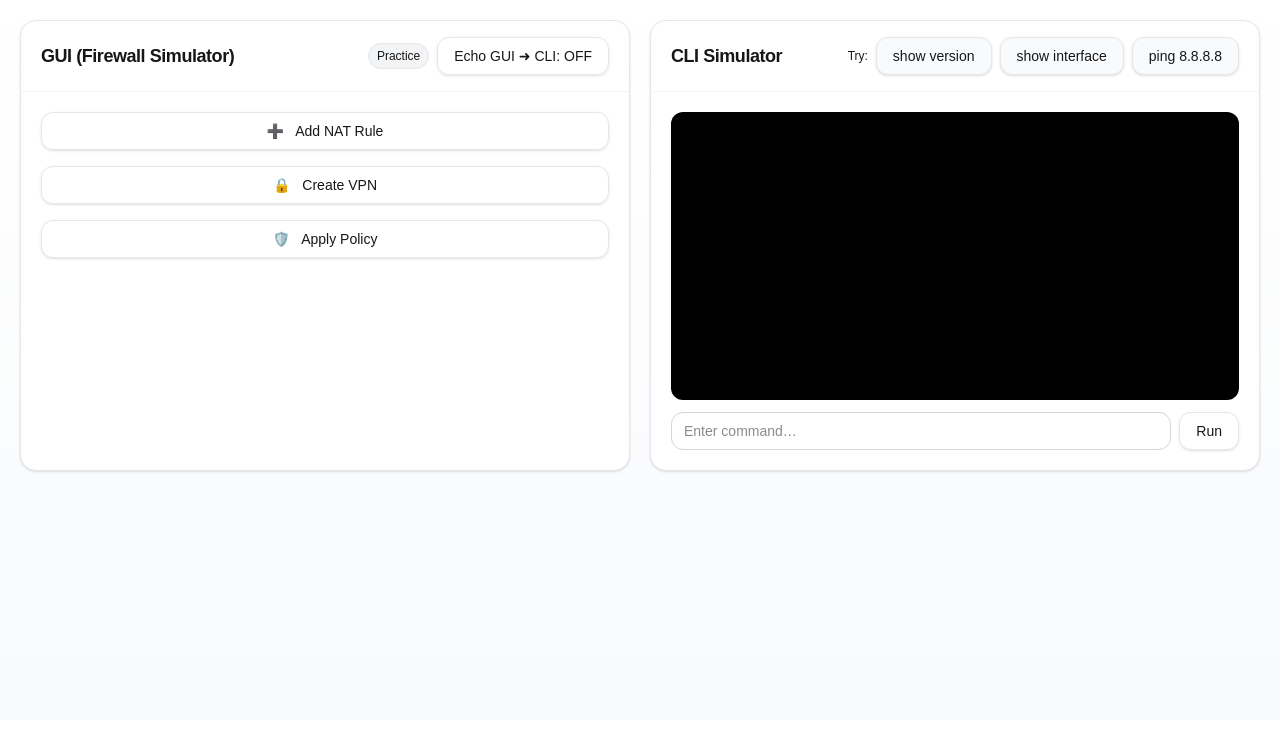
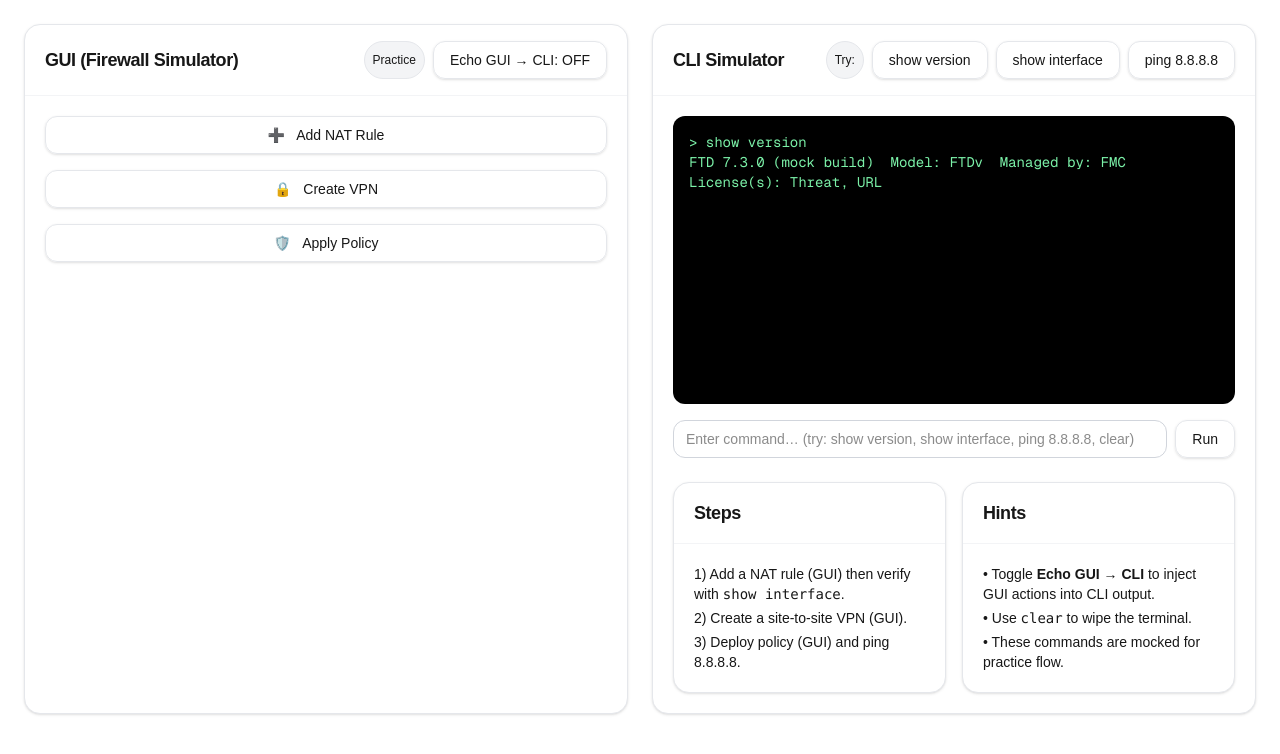
Before and after one commit to sushantdantal07-hub/network-sadhguru-practice, a Next.js app: page /practice in a window 1280 px wide. Shown: the top 754 px of the page. Built offline with nearby package versions, Linux system fonts and the light colour scheme.

Commit message:
Update page.tsx

```diff
--- a/app/practice/page.tsx
+++ b/app/practice/page.tsx
@@ -1,175 +1,231 @@
 "use client";
 
-import React, { useState, useRef, useEffect } from "react";
-import { Card, CardHeader, CardTitle, CardContent, Button, Input, Badge } from "@/components/ui";
+import React, { useRef, useState } from "react";
+import {
+  Card,
+  CardHeader,
+  CardTitle,
+  CardContent,
+  Button,
+  Badge,
+  Input,
+} from "@/components/ui";
 
 /**
- * Practice — Split-screen lab
+ * Practice – Split-screen lab
  * - GUI (left)
  * - CLI (right)
- * Defaults: GUI actions do NOT echo into CLI (restores your earlier behavior).
- * A small toggle lets you enable echo when needed.
+ * Notes:
+ *  - Echo toggle controls whether GUI buttons write into the CLI buffer.
+ *  - “Practice / Steps / Hints” live under the CLI.
  */
 
 export default function PracticePage() {
-  // CLI state
-  const [cliOutput, setCliOutput] = useState<string[]>([
-    // start empty and calm — no auto messages
+  // CLI text buffer
+  const [cli, setCli] = useState<string[]>([
+    "> show version",
+    "FTD 7.3.0 (mock build)  Model: FTDv  Managed by: FMC  License(s): Threat, URL",
+    "",
   ]);
-  const [cliInput, setCliInput] = useState("");
-  const [echoGuiToCli, setEchoGuiToCli] = useState(false); // <-- default OFF (your earlier behavior)
+  const [cmd, setCmd] = useState("");
+  const cliBoxRef = useRef<HTMLDivElement>(null);
 
-  const cliEndRef = useRef<HTMLDivElement | null>(null);
-  useEffect(() => {
-    cliEndRef.current?.scrollIntoView({ behavior: "smooth" });
-  }, [cliOutput]);
+  // Echo GUI buttons into CLI?
+  const [echoOn, setEchoOn] = useState<boolean>(false);
 
-  // --- CLI command handling (mock) ---
-  function runCommand(raw: string) {
-    const cmd = raw.trim();
-    if (!cmd) return;
+  // Scroll helper
+  const scrollToBottom = () => {
+    requestAnimationFrame(() => {
+      cliBoxRef.current?.scrollTo({ top: cliBoxRef.current.scrollHeight, behavior: "smooth" });
+    });
+  };
 
-    // show a simple prompt-like prefix
-    const prompt = `> ${cmd}`;
-    const lines: string[] = [prompt];
+  const push = (line: string | string[]) => {
+    setCli((old) => {
+      const next = Array.isArray(line) ? [...old, ...line] : [...old, line];
+      return next;
+    });
+    scrollToBottom();
+  };
 
-    switch (cmd.toLowerCase()) {
-      case "show version":
-        lines.push(
-          "FTD 7.3.0 (mock build)  Model: FTDv  Managed by: FMC  License(s): Threat, URL"
-        );
-        break;
-      case "show interface":
-      case "show interfaces":
-        lines.push(
-          "Gig0/0 (inside) 10.1.1.1/24 up   Gig0/1 (outside) 172.16.0.1/24 up   Mgmt 192.168.1.10/24 up"
-        );
-        break;
-      case "ping 8.8.8.8":
-        lines.push("Sending 5, 100-byte ICMP Echos to 8.8.8.8:");
-        lines.push("!!!!!  Success rate is 100 percent (5/5), round-trip min/avg/max = 2/4/9 ms");
-        break;
-      default:
-        lines.push("Unknown command (mock). Try: show version | show interface | ping 8.8.8.8");
+  // ---------------------
+  // GUI button handlers
+  // ---------------------
+  const onAddNat = () => {
+    if (!echoOn) return;
+    push([
+      "> configure terminal",
+      "nat (inside,outside) source static OBJ_IN OBJ_OUT destination",
+      "static any any",
+      "write memory",
+      "",
+    ]);
+  };
+
+  const onCreateVpn = () => {
+    if (!echoOn) return;
+    push([
+      "> vpn wizard",
+      "peer 203.0.113.10 pre-shared-key *****",
+      "ikev2 enable",
+      "crypto map OUTSIDE-MAP 10 match address VPN-ACL",
+      "write memory",
+      "",
+    ]);
+  };
+
+  const onApplyPolicy = () => {
+    if (!echoOn) return;
+    push([
+      "> policy deploy",
+      "Pushing Access Control Policy to FTD...",
+      "Success.",
+      "",
+    ]);
+  };
+
+  // ---------------------
+  // CLI execution
+  // ---------------------
+  const runCmd = (raw: string) => {
+    const c = raw.trim();
+    if (!c) return;
+
+    // Echo the entered command
+    push(`> ${c}`);
+
+    // Mock responses
+    if (c === "show version") {
+      push([
+        "FTD 7.3.0 (mock build)  Model: FTDv  Managed by: FMC  License(s): Threat, URL",
+        "",
+      ]);
+    } else if (c === "show interface") {
+      push([
+        "Gig0/0 (inside) 10.1.1.1/24 up   Gig0/1 (outside) 172.16.0.1/24 up   Mgmt 192.168.1.10/24 up",
+        "",
+      ]);
+    } else if (c.startsWith("ping ")) {
+      push([
+        "Sending 5, 100-byte ICMP Echos...",
+        "!!!!!  Success rate is 100 percent (5/5), round-trip min/avg/max = 2/4/9 ms",
+        "",
+      ]);
+    } else if (c === "clear") {
+      setCli([]);
+    } else {
+      push(["(mock) command accepted.", ""]);
     }
 
-    setCliOutput((prev) => [...prev, ...lines]);
-    setCliInput("");
-  }
+    setCmd("");
+  };
 
-  // --- GUI actions (do NOT echo to CLI unless toggled) ---
-  function guiAction(action: "nat" | "vpn" | "policy") {
-    if (!echoGuiToCli) {
-      // keep quiet by default — this restores your earlier behavior
-      return;
-    }
-    // If echo is ON, append realistic, short mock sequences (still non-intrusive)
-    const map: Record<typeof action, string[]> = {
-      nat: [
-        "> configure terminal",
-        "nat (inside,outside) source static OBJ_IN OBJ_OUT destination static any any",
-        "write memory",
-      ],
-      vpn: [
-        "> configure terminal",
-        "crypto ikev2 policy 10",
-        "tunnel-group 1.1.1.1 type ipsec-l2l",
-        "write memory",
-      ],
-      policy: [
-        "> configure terminal",
-        "access-control-policy Sadhguru-ACP",
-        "deploy",
-      ],
-    };
-    setCliOutput((prev) => [...prev, ...(map[action] || [])]);
-  }
+  // Quick-add chips
+  const tryChip = (txt: string) => runCmd(txt);
 
   return (
-    <div className="min-h-[calc(100vh-80px)] p-5 bg-gradient-to-b from-white to-slate-50">
-      <div className="max-w-7xl mx-auto grid grid-cols-1 lg:grid-cols-2 gap-5">
-        {/* Left: GUI */}
-        <Card className="shadow-sm">
-          <CardHeader className="flex items-center justify-between">
+    <div className="max-w-7xl mx-auto p-6 grid grid-cols-1 lg:grid-cols-2 gap-6">
+      {/* LEFT – GUI */}
+      <Card className="h-full">
+        <CardHeader className="items-start">
+          <div className="flex w-full items-center justify-between">
             <CardTitle>GUI (Firewall Simulator)</CardTitle>
-            <div className="flex items-center gap-2 text-xs">
+
+            <div className="flex gap-2">
               <Badge>Practice</Badge>
               <Button
-                className={echoGuiToCli ? "bg-indigo-50" : ""}
-                onClick={() => setEchoGuiToCli((s) => !s)}
+                className={echoOn ? "bg-indigo-600 text-white" : ""}
+                onClick={() => setEchoOn((v) => !v)}
+                title="Toggle whether GUI actions should echo into CLI"
               >
-                {echoGuiToCli ? "Echo GUI ➜ CLI: ON" : "Echo GUI ➜ CLI: OFF"}
+                Echo GUI → CLI: {echoOn ? "ON" : "OFF"}
               </Button>
             </div>
+          </div>
         </CardHeader>
-          <CardContent className="space-y-4">
-            <Button
-              className="w-full justify-start"
-              onClick={() => guiAction("nat")}
-              aria-label="Add NAT Rule"
-            >
+
+        <CardContent className="flex flex-col gap-4">
+          <Button onClick={onAddNat}>
             <span className="mr-2">➕</span> Add NAT Rule
           </Button>
 
-            <Button
-              className="w-full justify-start"
-              onClick={() => guiAction("vpn")}
-              aria-label="Create VPN"
-            >
+          <Button onClick={onCreateVpn}>
             <span className="mr-2">🔒</span> Create VPN
           </Button>
 
-            <Button
-              className="w-full justify-start"
-              onClick={() => guiAction("policy")}
-              aria-label="Apply Policy"
-            >
+          <Button onClick={onApplyPolicy}>
             <span className="mr-2">🛡️</span> Apply Policy
           </Button>
         </CardContent>
       </Card>
 
-        {/* Right: CLI */}
-        <Card className="shadow-sm">
-          <CardHeader className="flex items-center justify-between">
+      {/* RIGHT – CLI */}
+      <Card className="h-full">
+        <CardHeader className="items-start">
+          <div className="flex w-full items-center justify-between">
             <CardTitle>CLI Simulator</CardTitle>
-            <div className="flex items-center gap-2 text-xs">
-              <span>Try:</span>
-              <Button onClick={() => runCommand("show version")} className="bg-slate-50">
-                show version
-              </Button>
-              <Button onClick={() => runCommand("show interface")} className="bg-slate-50">
-                show interface
-              </Button>
-              <Button onClick={() => runCommand("ping 8.8.8.8")} className="bg-slate-50">
-                ping 8.8.8.8
-              </Button>
+
+            <div className="flex gap-2">
+              <Badge>Try:</Badge>
+              <Button onClick={() => tryChip("show version")}>show version</Button>
+              <Button onClick={() => tryChip("show interface")}>show interface</Button>
+              <Button onClick={() => tryChip("ping 8.8.8.8")}>ping 8.8.8.8</Button>
+            </div>
           </div>
         </CardHeader>
-          <CardContent>
-            <div className="h-72 overflow-auto rounded-xl bg-black text-green-300 font-mono text-sm p-3">
-              {cliOutput.map((line, i) => (
+
+        <CardContent className="space-y-4">
+          {/* CLI output */}
+          <div
+            ref={cliBoxRef}
+            className="h-72 w-full rounded-xl bg-black text-green-300 font-mono text-sm p-4 overflow-auto"
+          >
+            {cli.map((line, i) => (
               <div key={i} className="whitespace-pre-wrap">
                 {line}
               </div>
             ))}
-              <div ref={cliEndRef} />
           </div>
 
-            <div className="flex items-center gap-2 mt-3">
+          {/* CLI input */}
+          <div className="flex gap-2">
             <Input
-                placeholder="Enter command…"
-                value={cliInput}
-                onChange={(e) => setCliInput(e.target.value)}
+              placeholder="Enter command… (try: show version, show interface, ping 8.8.8.8, clear)"
+              value={cmd}
+              onChange={(e) => setCmd(e.target.value)}
               onKeyDown={(e) => {
-                  if (e.key === "Enter") runCommand(cliInput);
+                if (e.key === "Enter") runCmd(cmd);
               }}
             />
-              <Button onClick={() => runCommand(cliInput)}>Run</Button>
+            <Button onClick={() => runCmd(cmd)}>Run</Button>
+          </div>
+
+          {/* Practice / Steps / Hints */}
+          <div className="grid grid-cols-1 md:grid-cols-2 gap-4 pt-2">
+            <Card>
+              <CardHeader>
+                <CardTitle className="text-base">Steps</CardTitle>
+              </CardHeader>
+              <CardContent className="text-sm space-y-1">
+                <div>1) Add a NAT rule (GUI) then verify with <code>show interface</code>.</div>
+                <div>2) Create a site-to-site VPN (GUI).</div>
+                <div>3) Deploy policy (GUI) and ping 8.8.8.8.</div>
+              </CardContent>
+            </Card>
+
+            <Card>
+              <CardHeader>
+                <CardTitle className="text-base">Hints</CardTitle>
+              </CardHeader>
+              <CardContent className="text-sm space-y-1">
+                <div>• Toggle <b>Echo GUI → CLI</b> to inject GUI actions into CLI output.</div>
+                <div>• Use <code>clear</code> to wipe the terminal.</div>
+                <div>• These commands are mocked for practice flow.</div>
+              </CardContent>
+            </Card>
           </div>
         </CardContent>
       </Card>
     </div>
-    </div>
   );
 }
```
Lines whose indentation alone changed are shown as unchanged.
